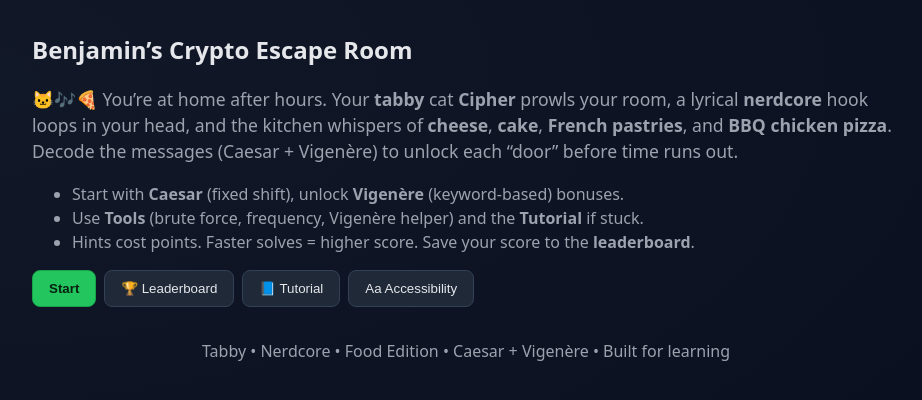
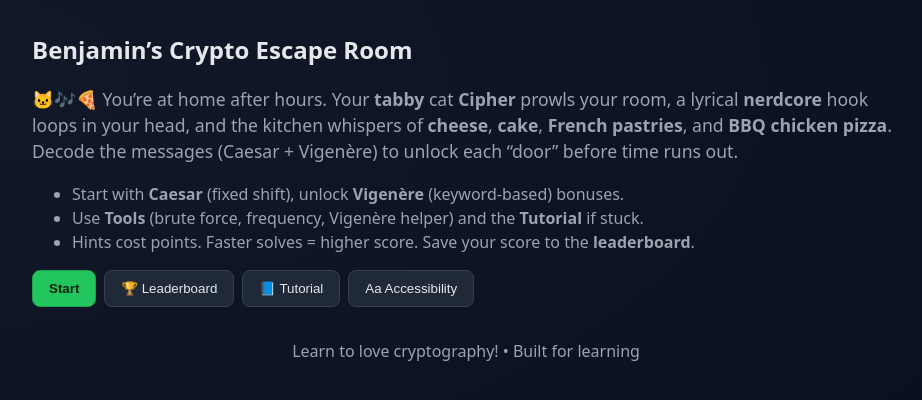
Before and after one commit to CyberSnackCat/caesar-escape-room, a plain HTML site: page index.html in a window 1280 px wide. Shown: the whole page, without its empty margins (174-1096 px from the left). Drawn offline with Linux system fonts and the light colour scheme.

Commit message:
Update index.html

```diff
--- a/index.html
+++ b/index.html
@@ -155,7 +155,7 @@
   </main>
 
   <footer class="footer">
-    <span>Tabby • Nerdcore • Food Edition • Caesar + Vigenère • Built for learning</span>
+    <span>Learn to love cryptography! • Built for learning</span>
   </footer>
 
   <script src="script.js"></script>
```
